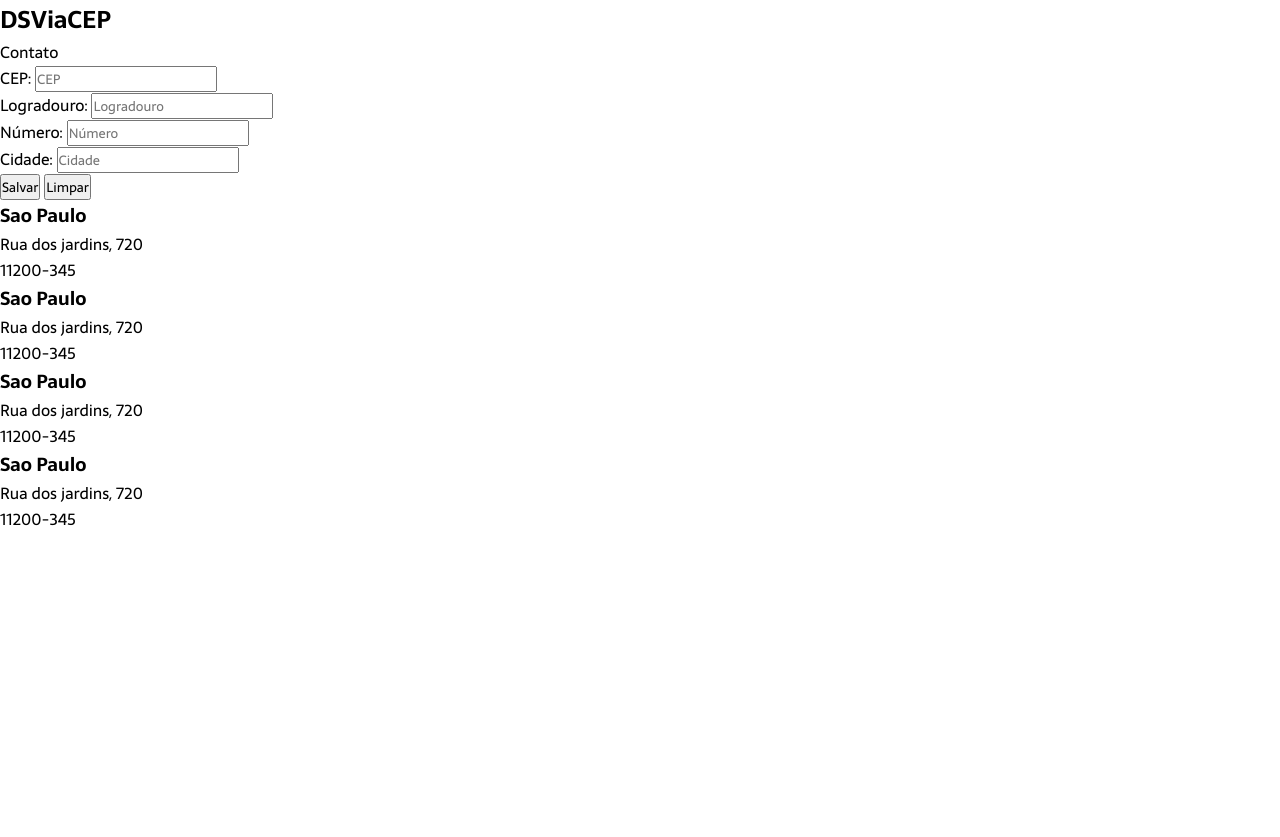
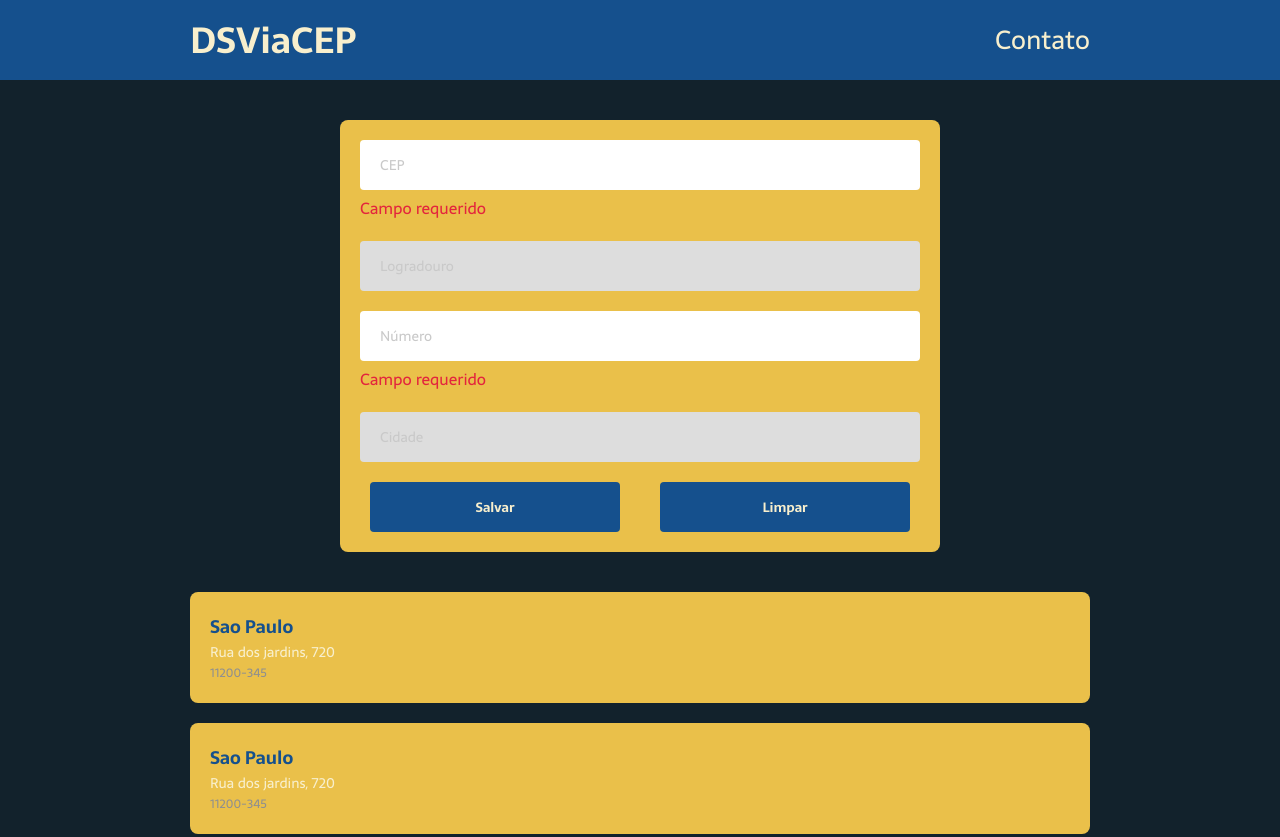
Before and after one commit to guzmandp/DSViaCEP__DevSuperior__js, a plain HTML site: page index.html in a window 1280 px wide. Shown: the top 837 px of the page. Before the commit the page ends 800 px from the top, so only its background shows below. Drawn offline with Linux system fonts and the light colour scheme.

Commit message:
Project design ready html and css

```diff
--- a/css/style.css
+++ b/css/style.css
@@ -1,6 +1,148 @@
+.color1 {color: #12222c;}
+.color2 {color: #15508d;}
+.color3 {color: #e3253d;}
+.color4 {color: #eac04a;}
+.color5 {color: #f8efcd;}
+
+
 *{
     box-sizing: border-box;
     padding: 0;
     margin: 0;
     font-family: 'Sarala';
 }
+
+html, body{
+    background-color: #12222c;
+}
+
+.nav__container{
+    height: 80px;
+    background-color: #15508d;
+    width: 100%;
+    padding: 0,20px;
+    display: flex;
+    align-items: center;
+}
+
+.nav__main{
+    width: 100%;
+    max-width: 900px;
+    margin: 0 auto;
+    display: flex;
+    align-items: center;
+    justify-content: space-between;
+}
+
+.nav__main h1{
+    color: #f8efcd;
+    font-size: 36px;
+}
+
+.contact__link{
+    color: #f8efcd;
+    cursor: pointer;
+    font-size: 26px;
+}
+
+.form__container{
+     width: 100%;
+    padding: 40px 20px;
+}
+
+.card__form{
+    background-color: #eac04a;
+    width: 100%;
+    max-width: 600px;
+    margin: 0 auto;
+    border-radius: 8px;
+    padding: 20px;
+}
+
+.form__control{
+    margin-bottom: 20px;
+}
+
+.form__control label{
+    display: none;
+}
+
+.erro__message{
+    margin-top: 5px;
+    color: #e3253d;
+}
+
+.form__input{
+    height: 50px;
+    width: 100%;
+    border-radius: 4px;
+    padding: 0 20px;
+    font-size: 14px;
+    border: 0;
+}
+
+.form__input::placeholder{
+    color: #c9c9c9;
+}
+
+.form__input:disabled{
+    background-color: #ddd;
+}
+
+.btn__container{
+    display: flex;
+    justify-content: space-around;
+}
+
+.btn{
+    width: 250px;
+    height: 50px;
+    background-color: #15508d;
+    border-radius: 4px;
+    border: 0;
+    color: #f8efcd;
+    font-weight: bold;
+}
+
+.btn__left{
+    margin-right: 10px;
+}
+
+.btn__right{
+    margin-left: 10px;
+}
+
+.list__container{
+    width: 100%;
+    padding: 0 20px;
+    display: flex;
+    flex-direction: column;
+    align-items: center;
+
+}
+
+
+.card__list__item{
+    background-color: #eac04a;
+    margin-bottom: 20px;
+    border-radius: 8px;
+    padding: 20px;
+    width: 100%;
+    max-width: 900px;
+    padding: 20px;
+}
+
+.card__list__item h3{
+    color: #15508d;
+    font-size: 18px;
+}
+
+.address__line{
+    color: #f8efcd;
+    font-size: 14px;
+}
+
+.address__cep{
+    color: #8f8f8f;
+    font-size: 12px;
+}
--- a/index.html
+++ b/index.html
@@ -11,75 +11,83 @@
     <link rel="stylesheet" href="css/style.css">
 </head>
 <body>
-    <header>
-        <nav>
+    <header class="nav__container">
+        <nav class="nav__main">
             <h1>DSViaCEP</h1>
-            <div>Contato</div>
+            <div class="contact__link">Contato</div>
         </nav>
     </header>
     <main>
-        <section id="form__section">
-            <div>
+        <section id="form__section" class="form__container">
+            <div class="card__form">
                 <form name="newAddress">
-                    <div>
+                    <div class="form__control">
                         <label for="cep">CEP:</label>
                         <input
                             name="cep"
                             id="cep"
+                            class="form__input"
                             type="text"
                             placeholder="CEP">
+                        <div class="erro__message">Campo requerido</div>
                     </div>
-                    <div>
+                    <div class="form__control">
                         <label for="street">Logradouro:</label>
                         <input
                             name="street"
                             id="street"
+                            class="form__input"
                             type="text"
-                            placeholder="Logradouro">
+                            placeholder="Logradouro"
+                            disabled>
                     </div>
-                    <div>
+                    <div class="form__control">
                         <label for="number">Número:</label>
                         <input
                             name="number"
                             id="number"
+                            class="form__input"
                             type="text"
                             placeholder="Número">
+                        <div class="erro__message">Campo requerido</div>
                     </div>
-                    <div>
+                    <div class="form__control">
                         <label for="city">Cidade:</label>
                         <input
                             name="city"
                             id="city"
+                            class="form__input"
                             type="text"
-                            placeholder="Cidade">
+                            placeholder="Cidade"
+                            disabled>
                     </div>
-                    <div>
-                        <button type="submit">Salvar</button>
-                        <button>Limpar</button>
+                    <div class="btn__container">
+                        <button class="btn btn__left" type="submit">Salvar</button>
+                        <button class="btn btn__right">Limpar</button>
                     </div>
                 </form>
             </div>
         </section>
-        <section id="list__section">
-            <div>
+        <section id="list__section" class="list__container">
+            <div class="card__list__item">
                 <h3>Sao Paulo</h3>
-                <p>Rua dos jardins, 720</p>
-                <p>11200-345</p>
+                <p class="address__line">Rua dos jardins, 720</p>
+                <p class="address__cep">11200-345</p>
             </div>
-             <div>
+             <div class="card__list__item">
                 <h3>Sao Paulo</h3>
-                <p>Rua dos jardins, 720</p>
-                <p>11200-345</p>
+                <p class="address__line">Rua dos jardins, 720</p>
+                <p class="address__cep">11200-345</p>
             </div>
-             <div>
+             <div class="card__list__item">
                 <h3>Sao Paulo</h3>
-                <p>Rua dos jardins, 720</p>
-                <p>11200-345</p>
+               <p class="address__line">Rua dos jardins, 720</p>
+                <p class="address__cep">11200-345</p>
             </div>
-             <div>
+             <div class="card__list__item">
                 <h3>Sao Paulo</h3>
-                <p>Rua dos jardins, 720</p>
-                <p>11200-345</p>
+                <p class="address__line">Rua dos jardins, 720</p>
+                <p class="address__cep">11200-345</p>
             </div>
         </section>
     </main>
```
